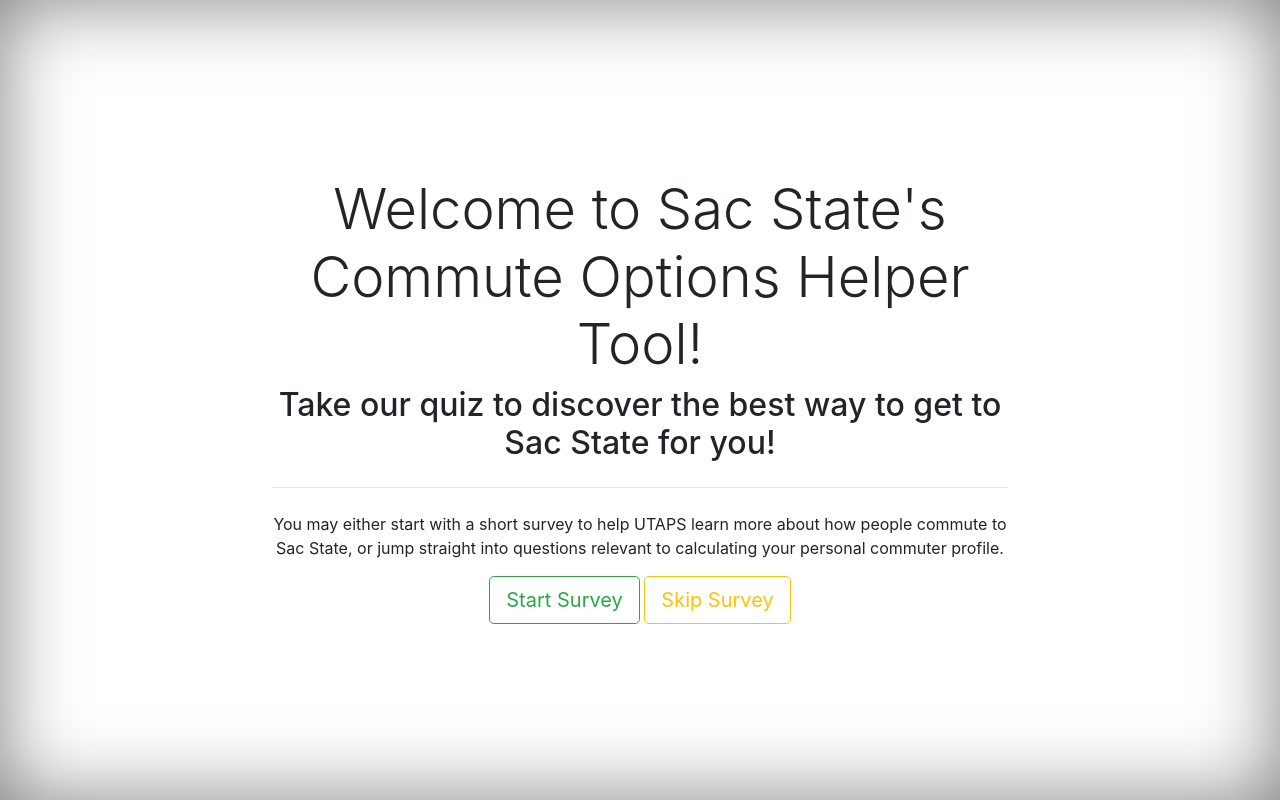
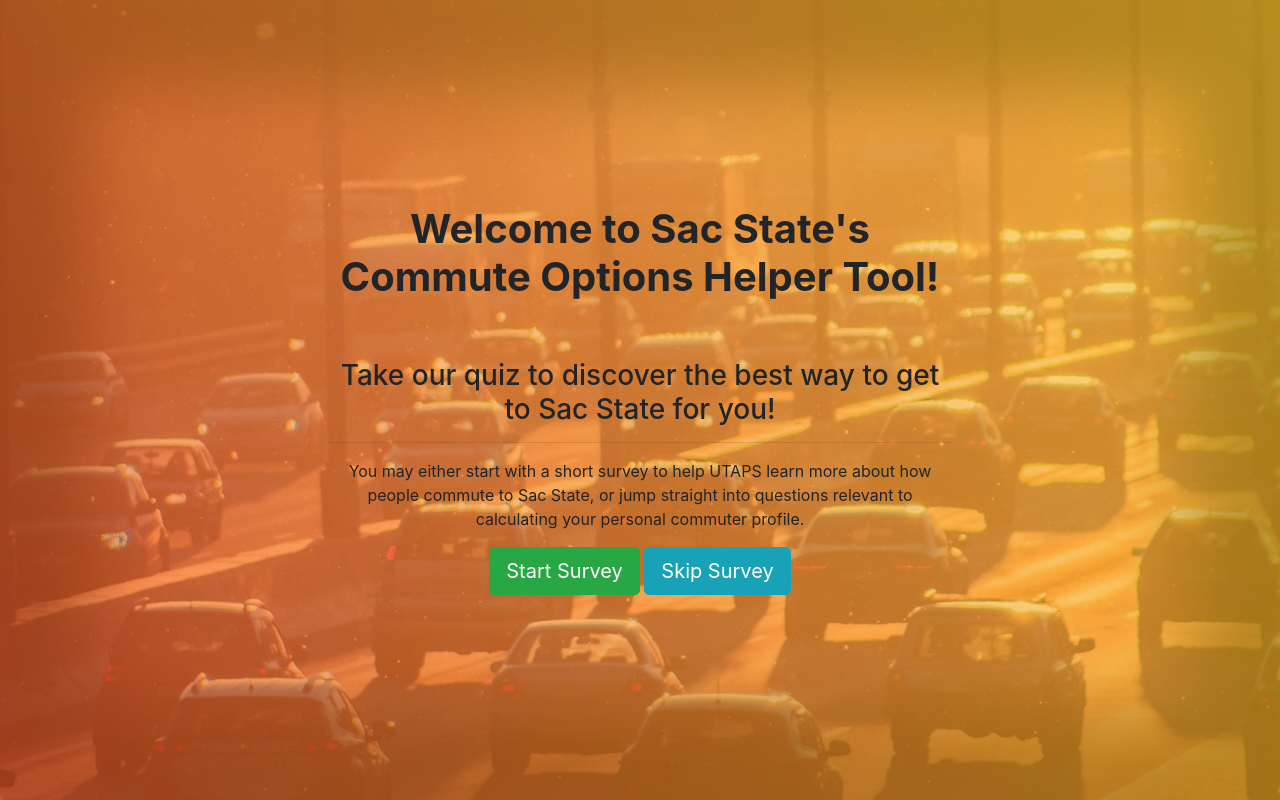
Before and after one commit to Just-Don-t-Know-JDK/CSUS-Commute-Options-JDK, a plain HTML site: page Landing Page.html in a window 1280 px wide. Drawn offline with nearby package versions, Linux system fonts and the light colour scheme.

Commit message:
messed with background of landing

```diff
--- a/Landing Page.html
+++ b/Landing Page.html
@@ -28,37 +28,45 @@
             }
 
             body {
-                display: -ms-flexbox;
-                display: -webkit-box;
-                display: flex;
                 -ms-flex-pack: center;
                 -webkit-box-pack: center;
                 justify-content: center;
-                box-shadow: inset 0 0 5rem rgba(0, 0, 0, .5);
+                box-shadow: inset 0 0 70px 90px rgba(0, 0, 0, 0.6);
             }
-
-            .cover-container {
-                max-width: 46em;
+            .rgba-gradient {
+                background: -moz-linear-gradient(25deg, rgba(241, 90, 34, 0.6), rgba(247, 202, 24, 0.6) 100%);
+                background: -webkit-linear-gradient(25deg, rgba(241, 90, 34, 0.6), rgba(247, 202, 24, 0.6) 100%);
+                background: -o-linear-gradient(25deg, rgba(241, 90, 34, 0.6), rgba(247, 202, 24, 0.6) 100%);
+                background: linear-gradient(to 25deg, rgba(241, 90, 34, 0.6), rgba(247, 202, 24, 0.6) 100%);
             }
 
         </style>
     </head>
 
-    <body class="text-center">
 
+
+    <body class="view" style="background: url('img/bg.jpg'); background-repeat: no-repeat; background-position: center center; background-size: fixed;">
         <!-- Navbar later -->
 
         <!-- Welcome Message -->
-        <div class="cover-container d-flex justify-content-center align-self-center">
-            <main role="main">
-                <h1 class="display-4">Welcome to Sac State's Commute Options Helper Tool!</h1>
-                <h2 class="cover-heading">Take our quiz to discover the best way to get to Sac State for you!</h2>
-                <hr class="my-4">
-                <p>You may either start with a short survey to help UTAPS learn more about how people commute to Sac State, or jump straight into questions relevant to calculating your personal commuter profile.</p>
-                <a href="Survey.html" class="btn btn-lg btn-outline-success" role="button">Start Survey</a>
-                <a href="Options.html" class="btn btn-lg btn-outline-warning" role="button">Skip Survey</a>
-            </main>
+        <div class="rgba-gradient d-flex justify-content-center align-items-center" style="height: 100%;">
+            <div class="containter">
+                <div class="row">
+                    <div class="col-md-6 text-center mx-auto">
+                        <h1 class="font-weight-bold">Welcome to Sac State's Commute Options Helper Tool!</h1>
+                        <div style="height: 50px;"></div>
+                        <h3>Take our quiz to discover the best way to get to Sac State for you!</h3>
+                        <hr>
+                        <p>You may either start with a short survey to help UTAPS learn more about how people commute to Sac State,
+                             or jump straight into questions relevant to calculating your personal commuter profile.</p>
+                        <a href="Survey.html" class="btn btn-lg btn-success" role="button">Start Survey</a>
+                        <a href="Options.html" class="btn btn-lg btn-info" role="button">Skip Survey</a>
+                    </div>
+
+                </div>
+            </div>
         </div>
+
 
     <script src="https://code.jquery.com/jquery-3.5.1.slim.min.js" integrity="sha384-DfXdz2htPH0lsSSs5nCTpuj/zy4C+OGpamoFVy38MVBnE+IbbVYUew+OrCXaRkfj" crossorigin="anonymous"></script>
     <script src="https://cdn.jsdelivr.net/npm/bootstrap@4.5.3/dist/js/bootstrap.bundle.min.js" integrity="sha384-ho+j7jyWK8fNQe+A12Hb8AhRq26LrZ/JpcUGGOn+Y7RsweNrtN/tE3MoK7ZeZDyx" crossorigin="anonymous"></script>
```
Also changed, not shown: img/bg.jpg (added).
